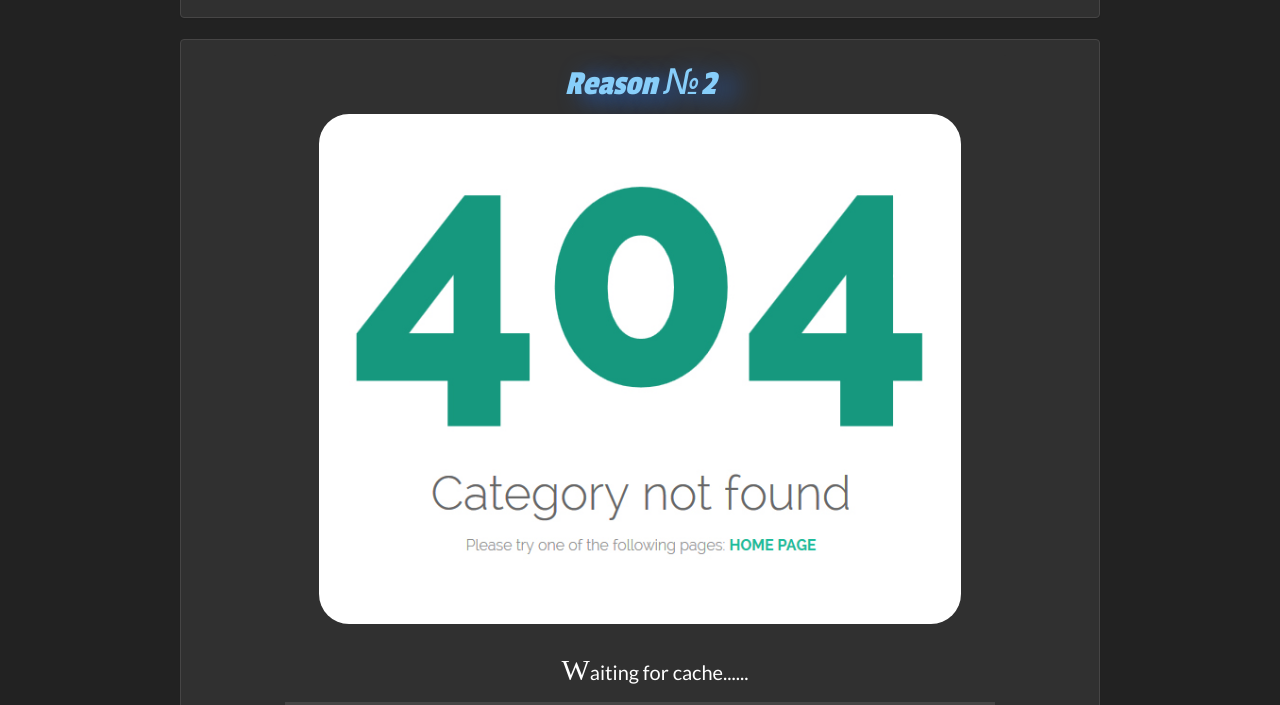
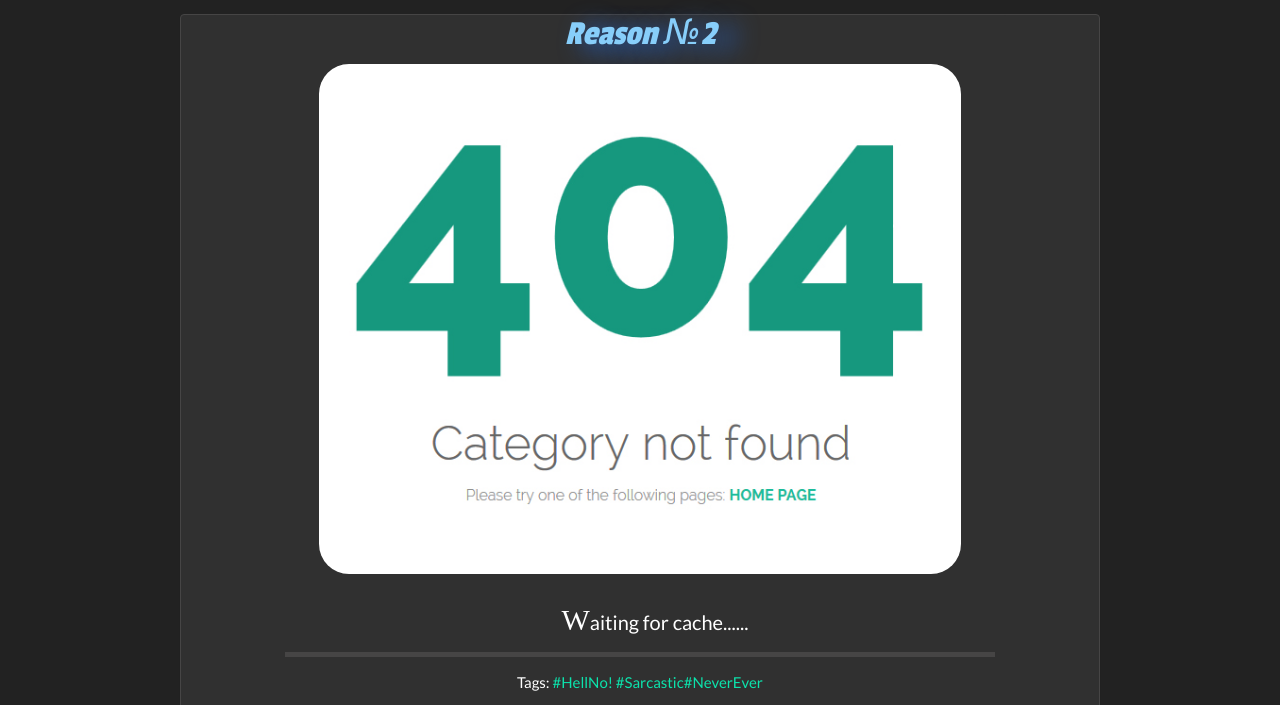
Before and after one commit to DimitarKostadinov/achobanov.github.io, a plain HTML site: page picture-panel/to-be.html in a window 1280 px wide. Shown: the part 848-1553 px from the top of the page. Drawn offline with nearby package versions, Linux system fonts and the light colour scheme; a web font is replaced by a local one.

Commit message:
Panel-Header-margin
remove top margin-panel header

```diff
--- a/picture-panel/panel-sample.css
+++ b/picture-panel/panel-sample.css
@@ -27,14 +27,14 @@ body {
     text-shadow: 16px 5px 25px rgba(39, 101, 200, 1)
 }
 .panel-default>.panel-heading h2 {
-    margin:10px;
+    margin:0px 10px 10px 10px;
     font-size: 35px;
     font-family: 'Passion One', cursive;
     color: lightskyblue;
     word-wrap: break-word;
 }
 div.panel-default {
-    padding: 15px 0px 10px 0px;}
+    padding: 0px 0px 10px 0px;}
 
 div.panel-default.home-height {
     padding: 0px 0px 10px 0px;
@@ -143,6 +143,7 @@ blockquote {
 div.panel-default:hover img{
     transform: scale(1.2);
     transition: transform 1.2s ease;
+    -webkit-transform: scale(1.2); /* Chrome, Safari, Opera */
     -webkit-box-shadow: -1px 2px 36px 10px rgba(116,109,168,1);
     -moz-box-shadow: -1px 2px 36px 10px rgba(116,109,168,1);
     box-shadow: -1px 2px 36px 10px rgba(116,109,168,1);
```
